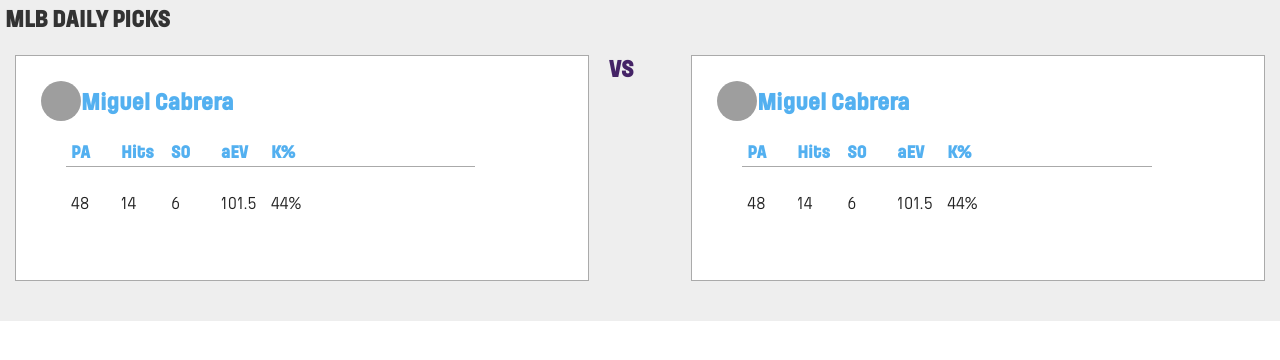
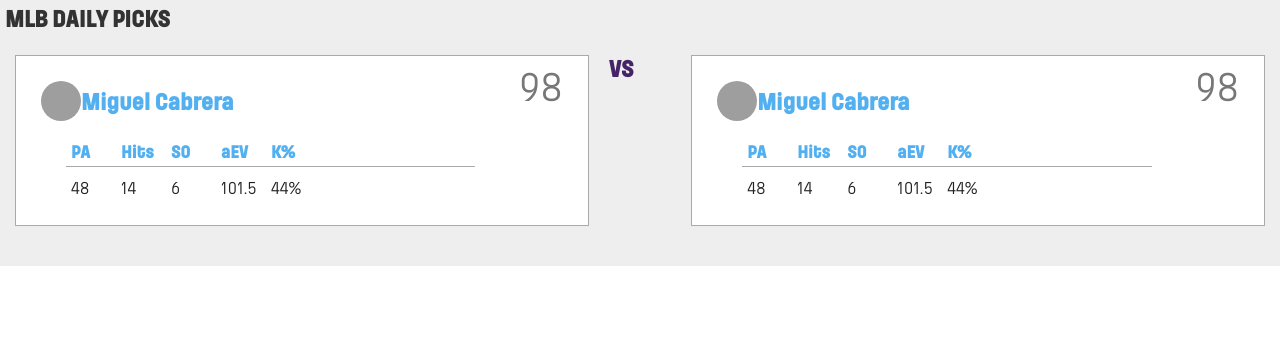
Before and after one commit to AsuraMedia/mlb-app, an Angular app: page / in a window 1280 px wide. Shown: the top 360 px of the page. Built offline with nearby package versions, Linux system fonts and the light colour scheme; grey boxes are pictures that could not be loaded.

Commit message:
addded player score

```diff
--- a/src/app/app.component.css
+++ b/src/app/app.component.css
@@ -1,26 +1,5 @@
 .title {
     font: 700 40px/50px Pilcrow-Bold, sans-serif;
-}
-
-.article-title a {
-    vertical-align: -webkit-baseline-middle;
-}
-
-#avatar {
-    background-image: url('https://image.flaticon.com/icons/svg/166/166366.svg');
-    width: 40px;
-    height: 40px;
-    background-size: cover;
-    background-position: top center;
-    border-radius: 50%;
-    display: inline-block;
-    vertical-align: top;
-}
-
-.data-stats {
-    display: inline-block;
-    width: 80%;
-    padding: 0px 0px 0px 20px;
 }
 
 .flex-grid {
--- a/src/app/app.component.html
+++ b/src/app/app.component.html
@@ -8,60 +8,7 @@
 
       <div class="flex-grid">
         <div class="col">
-            <article role="article">
-                <a href="https://mlb.com" class="article-thumb">
-
-                </a>
-                <h2 class="article-title">
-                  <div id="avatar"></div>
-                  <a href="https://mlb.com">Miguel Cabrera</a>
-                </h2>
-
-                <div class="tabbed-articles">
-
-                  <div class="data-stats">
-
-                    <ul class="article-tabs">
-                      <li role="tab">
-                        <a href="#katch-our-drift" class="">PA</a>
-                      </li>
-                      <li role="tab">
-                        <a href="#news" class="">Hits</a>
-                      </li>
-                      <li role="tab">
-                        <a href="#press-releases" class="">SO</a>
-                      </li>
-                      <li role="tab">
-                        <a href="#katch-up-on-ad-tech" class="">aEV</a>
-                      </li>
-                      <li role="tab">
-                        <a href="#research" class="">K%</a>
-                      </li>
-                    </ul>
-
-                    <ul class="article-tabs-detail">
-                      <li role="tab">
-                        <a href="#katch-our-drift" class="">48</a>
-                      </li>
-                      <li role="tab">
-                        <a href="#news" class="">14</a>
-                      </li>
-                      <li role="tab">
-                        <a href="#press-releases" class="">6</a>
-                      </li>
-                      <li role="tab">
-                        <a href="#katch-up-on-ad-tech" class="">101.5</a>
-                      </li>
-                      <li role="tab">
-                        <a href="#research" class="">44%</a>
-                      </li>
-                    </ul>
-
-                  </div>
-
-                </div>
-
-              </article>
+            <player-card></player-card>
         </div>
 
         <div class="col-sm">
@@ -69,60 +16,7 @@
         </div>
 
         <div class="col">
-            <article role="article">
-                <a href="https://mlb.com" class="article-thumb">
-
-                </a>
-                <h2 class="article-title">
-                  <div id="avatar"></div>
-                  <a href="https://mlb.com">Miguel Cabrera</a>
-                </h2>
-
-                <div class="tabbed-articles">
-
-                  <div class="data-stats">
-
-                    <ul class="article-tabs">
-                      <li role="tab">
-                        <a href="#katch-our-drift" class="">PA</a>
-                      </li>
-                      <li role="tab">
-                        <a href="#news" class="">Hits</a>
-                      </li>
-                      <li role="tab">
-                        <a href="#press-releases" class="">SO</a>
-                      </li>
-                      <li role="tab">
-                        <a href="#katch-up-on-ad-tech" class="">aEV</a>
-                      </li>
-                      <li role="tab">
-                        <a href="#research" class="">K%</a>
-                      </li>
-                    </ul>
-
-                    <ul class="article-tabs-detail">
-                      <li role="tab">
-                        <a href="#katch-our-drift" class="">48</a>
-                      </li>
-                      <li role="tab">
-                        <a href="#news" class="">14</a>
-                      </li>
-                      <li role="tab">
-                        <a href="#press-releases" class="">6</a>
-                      </li>
-                      <li role="tab">
-                        <a href="#katch-up-on-ad-tech" class="">101.5</a>
-                      </li>
-                      <li role="tab">
-                        <a href="#research" class="">44%</a>
-                      </li>
-                    </ul>
-
-                  </div>
-
-                </div>
-
-              </article>
+          <player-card></player-card>
         </div>
       </div>
 
--- a/src/app/app.module.ts
+++ b/src/app/app.module.ts
@@ -3,11 +3,13 @@ import { NgModule } from '@angular/core';
 
 
 import { AppComponent } from './app.component';
+import { PlayerCardComponent } from '../components/player-card/playerCard.component'
 
 
 @NgModule({
   declarations: [
-    AppComponent
+    AppComponent,
+    PlayerCardComponent
   ],
   imports: [
     BrowserModule
--- /dev/null
+++ b/src/components/player-card/playerCard.component.css
@@ -0,0 +1,28 @@
+.article-title a {
+    vertical-align: -webkit-baseline-middle;
+}
+
+#avatar {
+    background-image: url('https://image.flaticon.com/icons/svg/166/166366.svg');
+    width: 40px;
+    height: 40px;
+    background-size: cover;
+    background-position: top center;
+    border-radius: 50%;
+    display: inline-block;
+    vertical-align: top;
+}
+
+.data-stats {
+    display: inline-block;
+    width: 80%;
+    padding: 0px 0px 0px 20px;
+}
+
+.player-score {
+    position: relative;
+    float: right;
+    vertical-align: top;
+    top: -60px;
+    font-size: 42px;
+}
--- /dev/null
+++ b/src/components/player-card/playerCard.component.html
@@ -0,0 +1,51 @@
+<article role="article">
+
+    <h2 class="article-title">
+      <div id="avatar"></div>
+      <a href="https://mlb.com">Miguel Cabrera</a>
+    </h2>
+
+    <div class="player-score">
+        98
+    </div>
+
+    <div class="tabbed-articles">
+      <div class="data-stats">
+        <ul class="article-tabs">
+          <li role="tab">
+            <a href="#katch-our-drift" class="">PA</a>
+          </li>
+          <li role="tab">
+            <a href="#news" class="">Hits</a>
+          </li>
+          <li role="tab">
+            <a href="#press-releases" class="">SO</a>
+          </li>
+          <li role="tab">
+            <a href="#katch-up-on-ad-tech" class="">aEV</a>
+          </li>
+          <li role="tab">
+            <a href="#research" class="">K%</a>
+          </li>
+        </ul>
+        <ul class="article-tabs-detail">
+          <li role="tab">
+            <a href="#katch-our-drift" class="">48</a>
+          </li>
+          <li role="tab">
+            <a href="#news" class="">14</a>
+          </li>
+          <li role="tab">
+            <a href="#press-releases" class="">6</a>
+          </li>
+          <li role="tab">
+            <a href="#katch-up-on-ad-tech" class="">101.5</a>
+          </li>
+          <li role="tab">
+            <a href="#research" class="">44%</a>
+          </li>
+        </ul>
+      </div>
+    </div>
+
+  </article>
--- a/src/main.css
+++ b/src/main.css
@@ -1980,7 +1980,7 @@ li {
 }
 
 .tabbed-articles .article-tabs-detail {
-    margin: 0 0 25px;
+    margin: -15px 0px;
     border-bottom: 0px solid #aaa;
 }
 
```
Also changed, not shown: src/components/player-card/playerCard.component.ts (added, +10 -0 lines), 1 other file (tests, documents, lock files or other folders).
